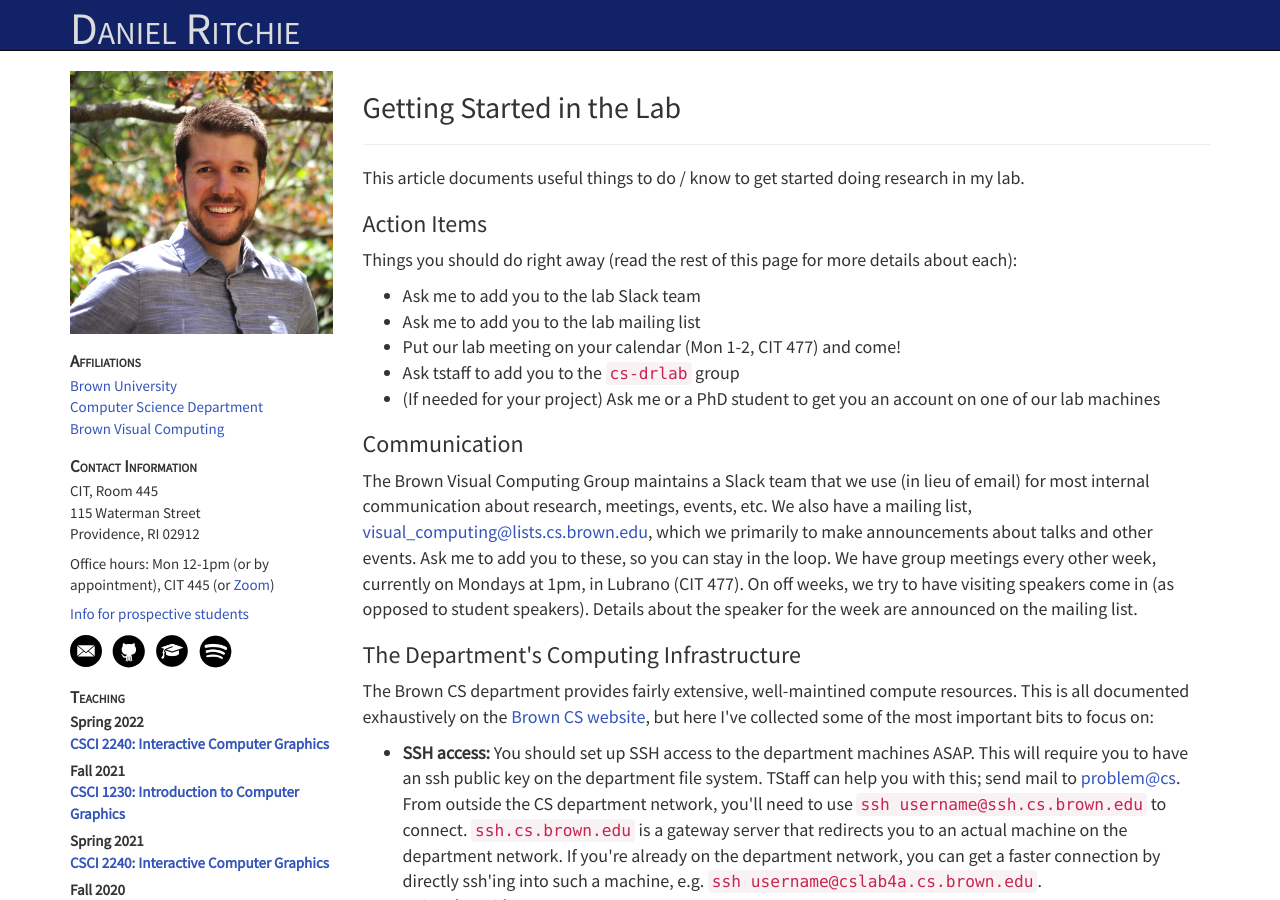
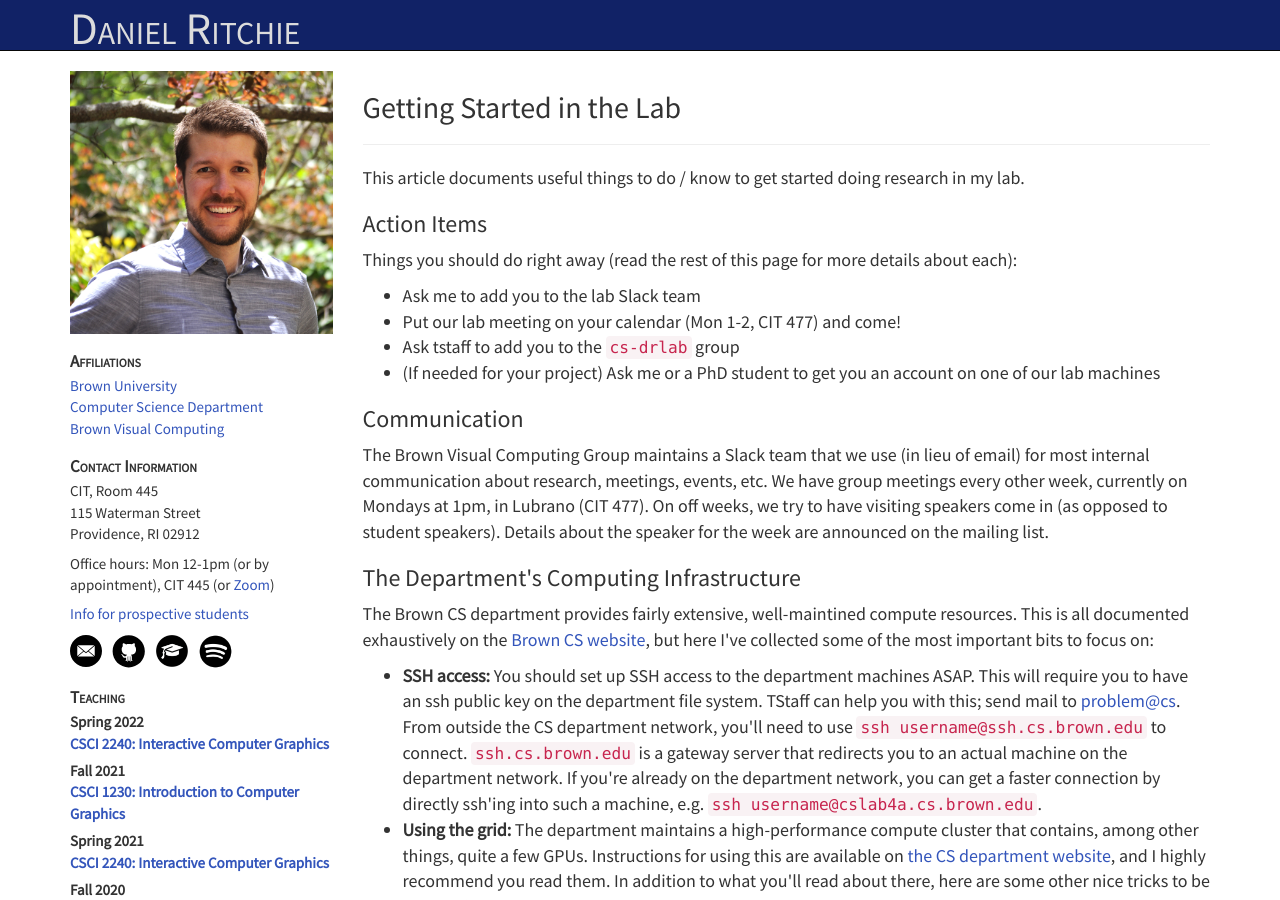
Before and after one commit to dritchie/dritchie.github.io, a Jekyll site: the page built from getting_started.html, in a window 1280 px wide and 900 px high. Built offline with Jekyll 4.4.1, drawn with Linux system fonts in a browser that asks for light colours.

Commit message:
Remove stuff about mailing list from getting started.

```diff
--- a/getting_started.html
+++ b/getting_started.html
@@ -14,7 +14,7 @@ layout: post
 <p>Things you should do right away (read the rest of this page for more details about each):</p>
 <ul>
     <li>Ask me to add you to the lab Slack team</li>
-    <li>Ask me to add you to the lab mailing list</li>
+    <!-- <li>Ask me to add you to the lab mailing list</li> -->
     <li>Put our lab meeting on your calendar (Mon 1-2, CIT 477) and come!</li>
     <li>Ask tstaff to add you to the <code>cs-drlab</code> group</li>
     <li>(If needed for your project) Ask me or a PhD student to get you an account on one of our lab machines</li>
@@ -24,7 +24,7 @@ layout: post
 
 <p>
     The Brown Visual Computing Group maintains a Slack team that we use (in lieu of email) for most internal communication about research, meetings, events, etc.
-    We also have a mailing list, <a href='mailto:visual_computing@lists.cs.brown.edu'>visual_computing@lists.cs.brown.edu</a>, which we primarily to make announcements about talks and other events. Ask me to add you to these, so you can stay in the loop.
+    <!-- We also have a mailing list, <a href='mailto:visual_computing@lists.cs.brown.edu'>visual_computing@lists.cs.brown.edu</a>, which we primarily to make announcements about talks and other events. Ask me to add you to these, so you can stay in the loop. -->
     We have group meetings every other week, currently on Mondays at 1pm, in Lubrano (CIT 477). On off weeks, we try to have visiting speakers come in (as opposed to student speakers). Details about the speaker for the week are announced on the mailing list.
 </p>
 
```
